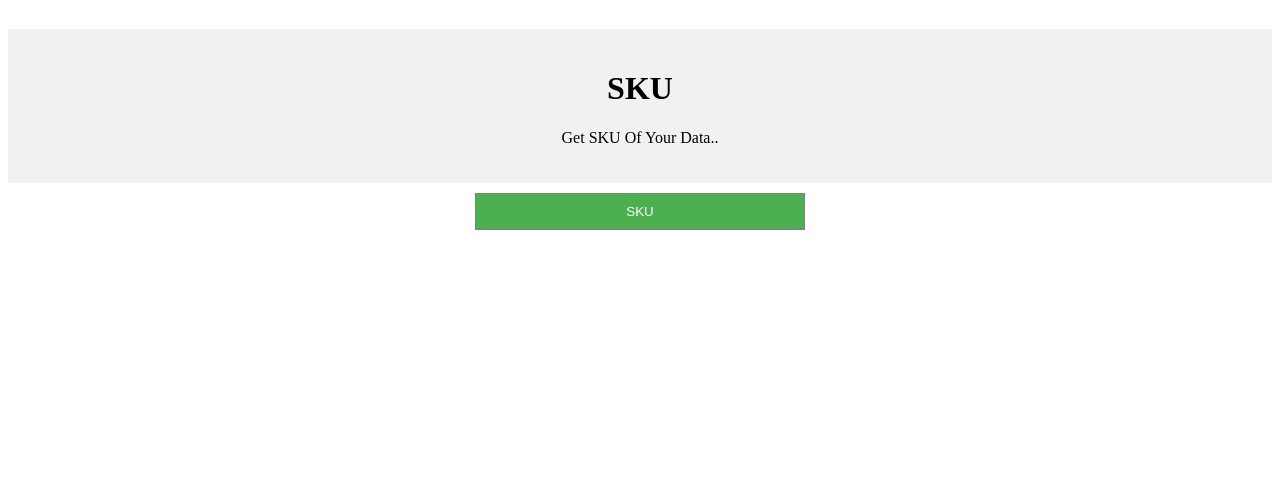
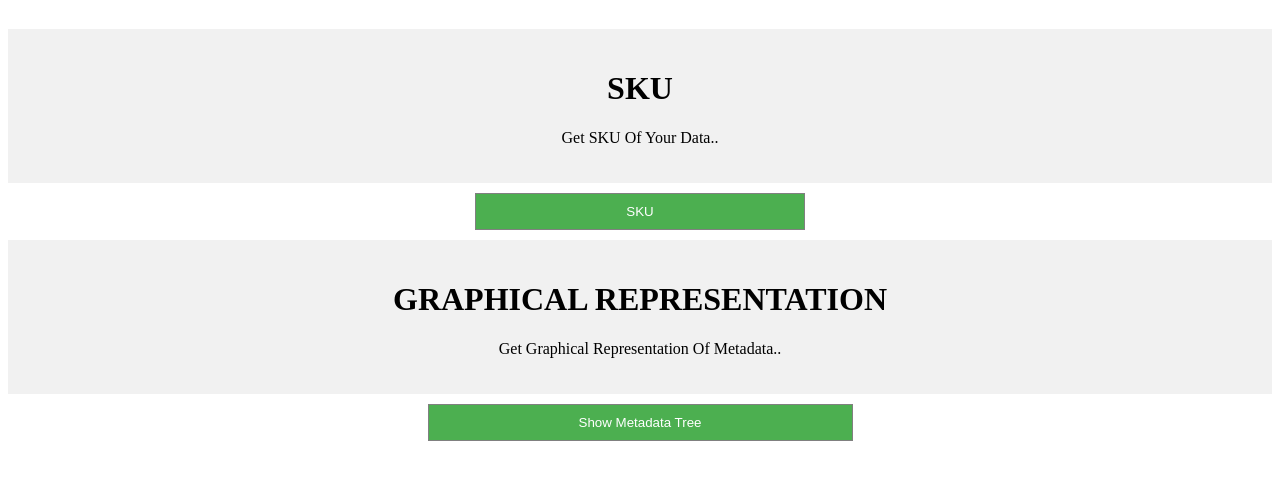
Before and after one commit to MonitaGupta/API, a Flask app: page /welcome in a window 1280 px wide. Shown: the part 323-800 px from the top of the page. Run offline with Flask 2, Linux system fonts and the light colour scheme; some libraries are stand-ins or nearby versions.

Commit message:
Added functions to support UI graph

```diff
--- a/templates/welcome.html
+++ b/templates/welcome.html
@@ -734,13 +734,34 @@
             var loc_n = $("#skulocation_n").val();
             var dept_n = $("#skudept_n").val();
             var cat_n = $("#skucat_n").val();
-            var subcat_n = $("#skusubcat_n").val();
+
+        var subcat_n = $("#skusubcat_n").val();
             SKU_read(loc_n, dept_n, cat_n, subcat_n);
             $('.showSKU').show();
             return false;
         });
     });
 
+
+    //Tree API
+    function show_tree()
+    {
+        $.ajax({
+            url: "api/v1/showjsontree",
+            dataType:"json",
+            success: function (result){
+            window.location = xhr.getResponseHeader('Location');},
+            error: function (result){
+            alert(JSON.stringify(result));},
+        });
+    }
+
+    //Tree Button
+    $(function() {
+        $('.button-work10').on('click', function() {
+            show_tree();
+        });
+    });
     </script>
 </head>
 <body>
@@ -931,6 +952,15 @@
         </tr>
     </table>
 
+    <div class="header">
+    <h1>GRAPHICAL REPRESENTATION</h1>
+    <p> Get Graphical Representation Of Metadata.. </P>
+    </div>
+
+    <div  class="btn-group">
+        <button class="button-work10" type="button">Show Metadata Tree</button>
+    </div>
+
 <!--body>
     <select id="dropDown">
     </select>
```
